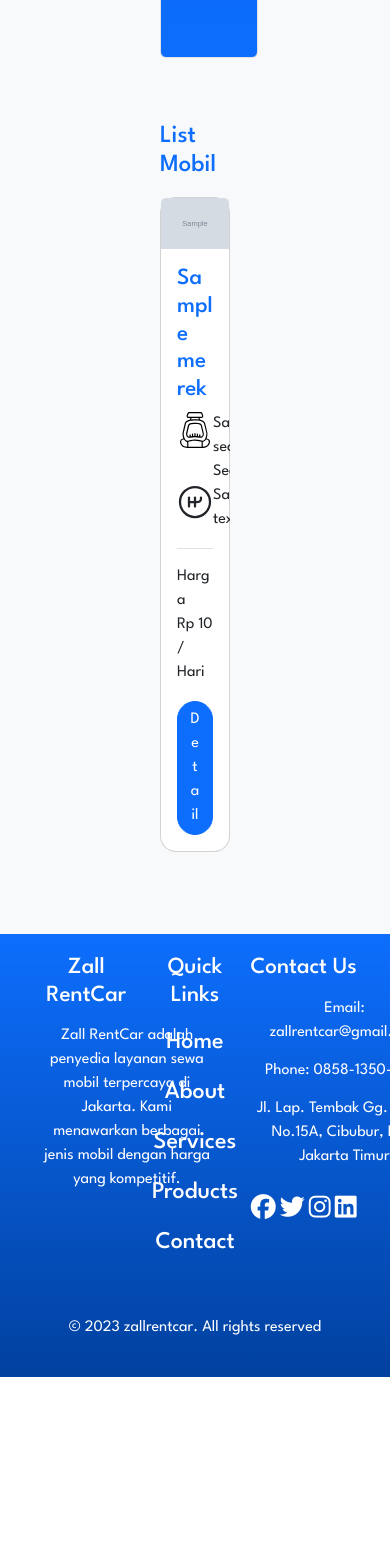
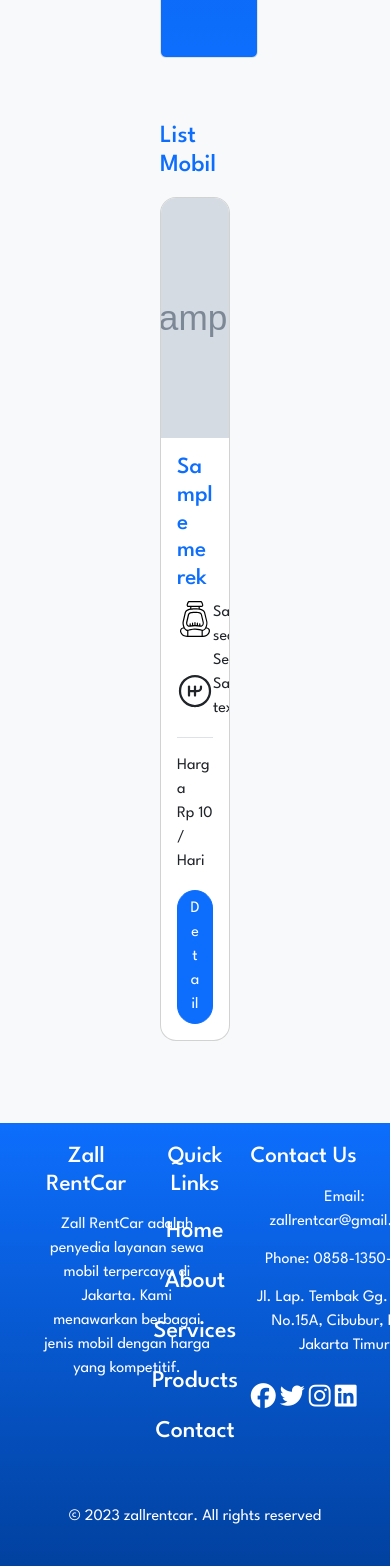
Before and after one commit to Moleen/ZallRentCar, a Flask app: page / in a window 390 px wide; the page is wider, and only the part inside the window is pictured. Shown: the part 3398-4964 px from the top of that part. Before the commit the page ends 4775 px from the top of that part, so only its background shows below. Run offline with Flask 3, Linux system fonts and the light colour scheme; grey boxes marked "Sample" are stand-in pictures; a database or web service that is not in the repository returns one stand-in record (values such as "Sample title"); parts of the project's set-up code (start-up, migrations or seed data) failed here and were passed over; some libraries are stand-ins or nearby versions.

Commit message:
fix list mobil

```diff
--- a/app.py
+++ b/app.py
@@ -128,6 +128,8 @@ def detail():
     id = request.args.get('id')
 
     data = db.dataMobil.find_one({'id_mobil': id})
+    data_mobil = db.dataMobil.find({"id_mobil": {"$ne": id}})
+
     if data:
         data['harga'] = int(data.get('harga', 0))
 
@@ -138,7 +140,7 @@ def detail():
         user_info = db.users.find_one({"user_id": payload["user_id"]})
         if user_info['verif'] != 'verifed':
             return redirect(url_for('verify_email'))
-        return render_template('main/car-details.html', data=data, user_info=user_info)
+        return render_template('main/car-details.html', data=data, user_info=user_info,data_mobil =data_mobil)
     except jwt.ExpiredSignatureError:
         return render_template('main/car-details.html', data=data)
     except jwt.exceptions.DecodeError:
--- a/dashboard.py
+++ b/dashboard.py
@@ -231,7 +231,7 @@ def updateData_post():
 
     try:
         file = request.files['gambar']
-        os.remove(f'static/gambar/{data['gambar']}')
+        os.remove(f"static/gambar/{data['gambar']}")
         extension = file.filename.split('.')[-1]
         upload_date = datetime.now().strftime('%Y-%M-%d-%H-%m-%S')
         gambar_name = f'mobil-{upload_date}.{extension}'
--- a/static/css/main/home_page.css
+++ b/static/css/main/home_page.css
@@ -93,6 +93,10 @@
     padding: 2rem 10rem;
 }
 
+#gambar_mobil{
+    height: 15rem;
+}
+
 footer {
     text-align: center;
     padding: 20px;
--- a/templates/main/car-details.html
+++ b/templates/main/car-details.html
@@ -20,7 +20,6 @@
 <script src="https://cdnjs.cloudflare.com/ajax/libs/OwlCarousel2/2.3.4/owl.carousel.min.js"
     integrity="sha512-bPs7Ae6pVvhOSiIcyUClR7/q2OAsRiovw4vAkX+zJbw3ShAeeqezq50RIIcIURq7Oa20rW2n2q+fyXBNcU9lrw=="
     crossorigin="anonymous" referrerpolicy="no-referrer"></script>
-<script src="{{ url_for('static', filename='js/main/home_page.js') }}"></script>
 <script src="{{ url_for('static', filename='js/main/car_details.js') }}"></script>
 {% endblock %}
 
@@ -110,9 +109,9 @@
     <h2 class="mb-3 text-primary">List Mobil</h2>
     <div class="car-list owl-carousel">
 
-        {% for dt in data %}
+        {% for dt in data_mobil %}
         <div class="card border-1 rounded-4">
-            <img src="{{ url_for('static', filename='gambar/') }}{{dt.gambar}}" alt="{{dt.gambar}}" alt=""
+            <img src="{{ url_for('static', filename='gambar/') }}{{dt.gambar}}" id="gambar_mobil" alt="{{dt.gambar}}" alt=""
                 class="card-img-top">
             <div class="card-body">
                 <h3 class="mb-2 text-primary">{{dt.merek}}</h3>
--- a/templates/main/home_page.html
+++ b/templates/main/home_page.html
@@ -122,8 +122,8 @@
     <div class="car-list owl-carousel">
 
         {% for dt in data %}
-        <div class="card border-1 rounded-4">
-            <img src="{{ url_for('static', filename='gambar/') }}{{dt.gambar}}" alt="{{dt.gambar}}" alt="" class="card-img-top">
+        <div class="card border-1 rounded-4 overflow-hidden">
+            <img src="{{ url_for('static', filename='gambar/') }}{{dt.gambar}}" alt="{{dt.gambar}}" id="gambar_mobil" alt="" class="card-img-top">
             <div class="card-body">
                 <h3 class="mb-2 text-primary">{{dt.merek}}</h3>
                 <div class="row">
```
Also changed, not shown: static/js/main/car_details.js (+23 -0 lines).
